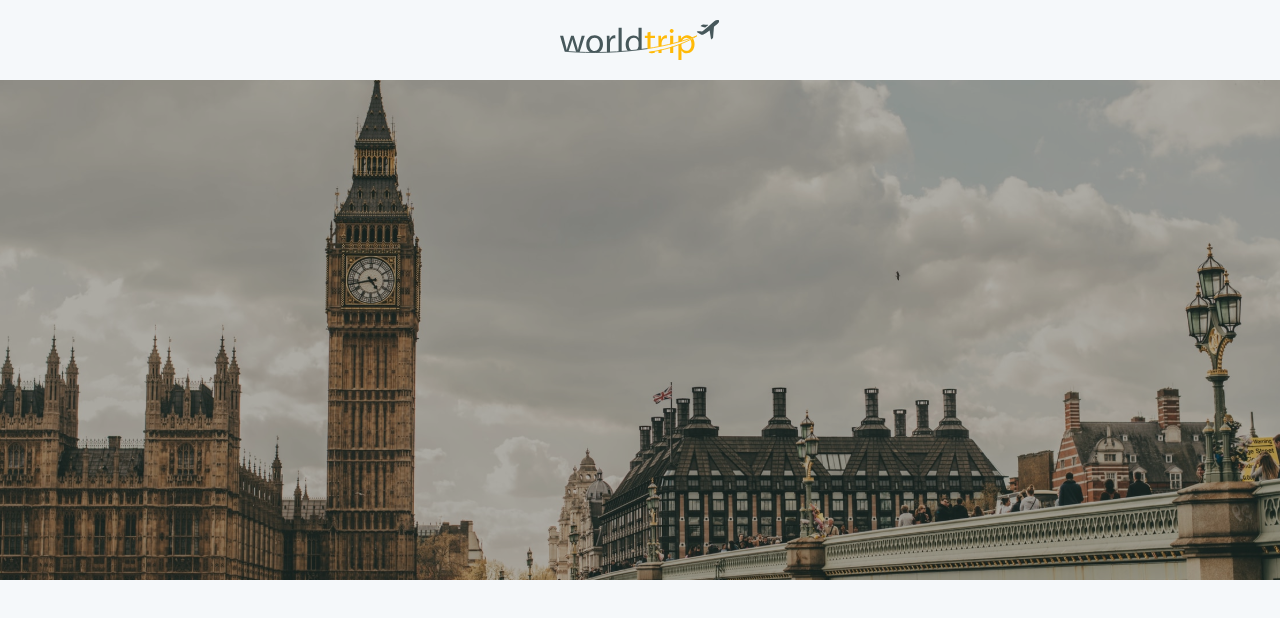
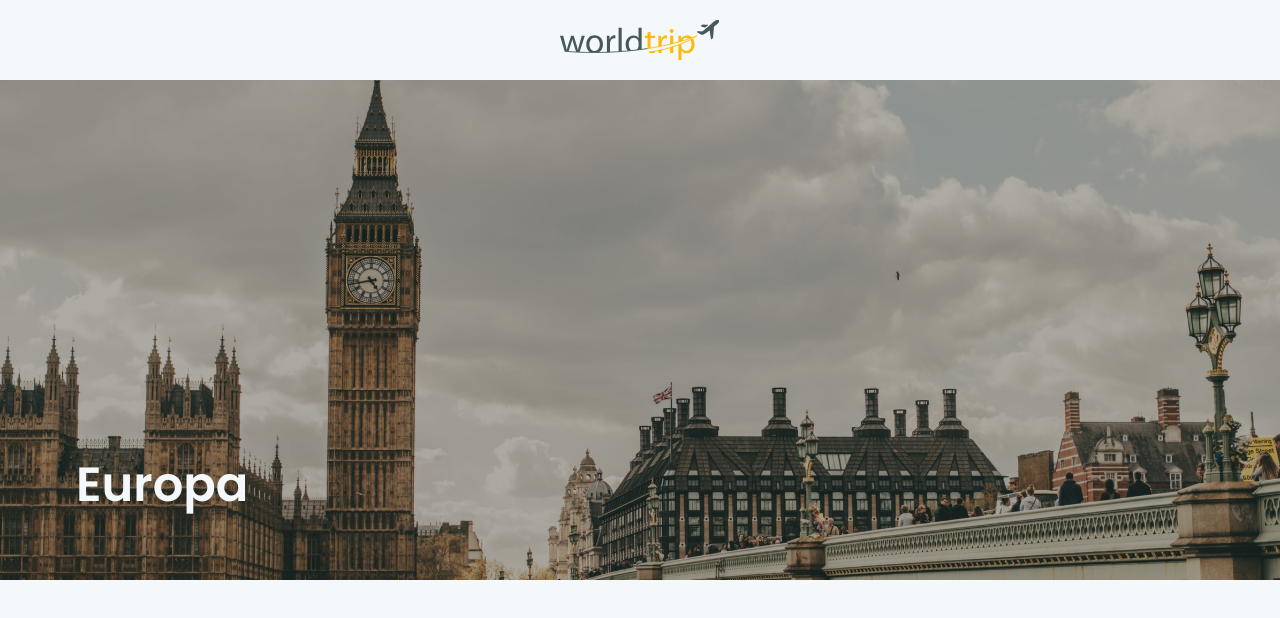
Before and after one commit to bredacoder/ignite-reactjs-worldtrip, a Next.js app: page /continent in a window 1280 px wide. Shown: the top 618 px of the page. Built offline with nearby package versions, Linux system fonts and the light colour scheme.

Commit message:
feat: Continent Banner

```diff
--- a/src/components/Banner.tsx
+++ b/src/components/Banner/index.tsx
@@ -3,7 +3,7 @@ import { Box, Flex, Text, Image } from "@chakra-ui/react";
 export function Banner() {
   return (
 
-    <Box
+  <Box
     bgImage="url('BackgroundBanner.svg')"
     bgPosition="center"
     bgRepeat="no-repeat"
--- /dev/null
+++ b/src/components/ContinentBanner/index.tsx
@@ -0,0 +1,32 @@
+import { Box, Container, Heading } from "@chakra-ui/react";
+
+export default function ContinentBanner() {
+  return (
+    <Box
+    bgImage="url('Europe.svg')"
+    h="500"
+    w="100%"
+    bgPosition="center"
+    bgRepeat="no-repeat"
+    bgSize="cover"
+  >
+    <Container
+      maxW="1160"
+      height="100%"
+      position="relative"
+    >
+      <Heading
+        position="absolute"
+        bottom="59px"
+        color="gray.100"
+        fontSize={["1.75rem","5xl"]}
+        fontWeight="600"
+        lineHeight="72px"
+      >
+        Europa
+      </Heading>
+    </Container>
+  </Box>
+
+  )
+}
--- a/src/components/Slider.tsx
+++ b/src/components/Slider/index.tsx
@@ -42,7 +42,7 @@ export default function Slider() {
             bgSize="cover"
             textAlign="center"
           >
-            <Link href="/">
+            <Link href="continent">
               <Heading
                 fontSize={["3xl","4xl","5xl"]}
                 color="gray.100"
@@ -53,8 +53,7 @@ export default function Slider() {
              <Text
                 fontWeight="bold"
                 color="gray.300"
-                fontSize={["0.8rem","1xl",
-                "2xl"]}
+                fontSize={["0.8rem","1xl","2xl"]}
                 mt={["2","4"]}
               >
                 O continente mais antigo.
--- a/src/components/TravelTypes.tsx
+++ b/src/components/TravelTypes/index.tsx
@@ -37,7 +37,7 @@ export function TravelTypes() {
         w="100%"
       >
         {travelTypesInfo.map(travelType => (
-          <Flex direction="column" align="center" gap={["2", "4", "6"]}>
+          <Flex key={travelType.description}  direction="column" align="center" gap={["2", "4", "6"]}>
             <Image
               width={["30px", "60px", "85px"]}
               height={["30px", "60px", "85px"]}
--- a/src/pages/continent.tsx
+++ /dev/null
@@ -1,13 +0,0 @@
-import { Image } from "@chakra-ui/react";
-import { Header } from "../components/Header";
-
-export default function Continent() {
-  return (
-    <>
-      <Header />
-
-      <Image h="500" w="100vw" objectFit="cover" src="Europe.svg" alt="Europe" />
-
-    </>
-  )
-}
--- /dev/null
+++ b/src/pages/continent/index.tsx
@@ -0,0 +1,12 @@
+import ContinentBanner from "../../components/ContinentBanner";
+import { Header } from "../../components/Header";
+
+export default function Continent() {
+  return (
+    <>
+      <Header />
+
+      <ContinentBanner />
+    </>
+  )
+}
```
Also changed, not shown: src/components/Header/index.tsx (renamed from src/components/Header.tsx).
